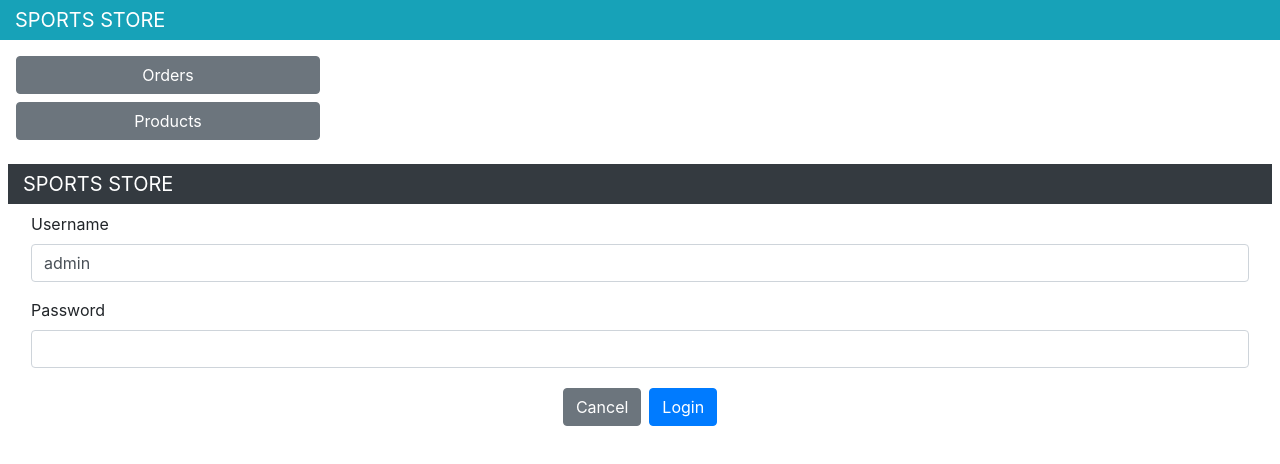
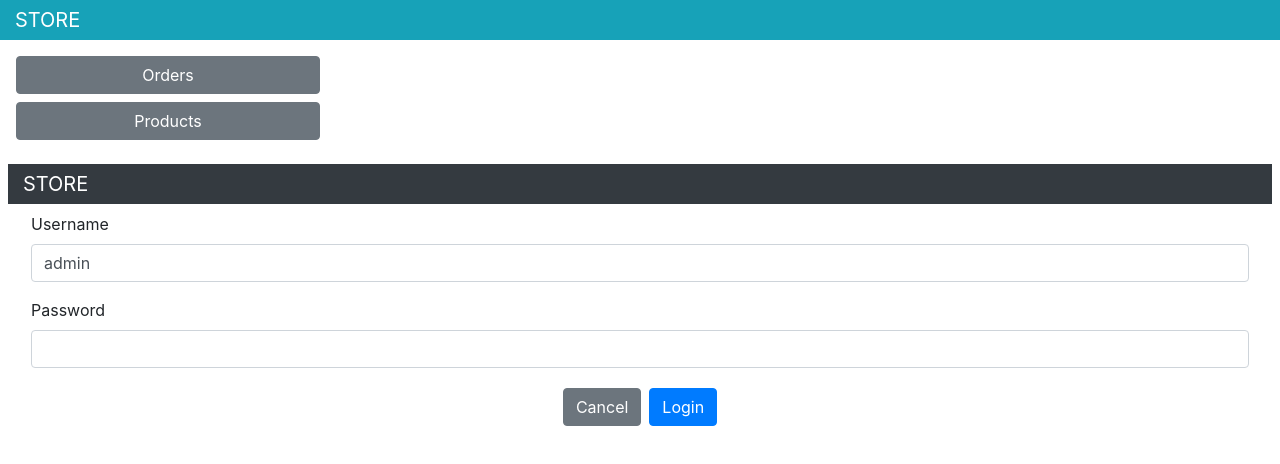
Before and after one commit to cynthiaChanChan/store, a React (Create React App) app: page /admin in a window 1280 px wide. Shown: the top 464 px of the page. Built offline with nearby package versions, Linux system fonts and the light colour scheme.

Commit message:
Change server

```diff
--- a/package.json
+++ b/package.json
@@ -28,6 +28,8 @@
     "start": "npm-run-all --parallel reactstart webservice",
     "reactstart": "react-scripts start",
     "webservice": "node server.js",
+    "serve": "node server.js ./productionData.json 4000",
+    "prod": "npm-run-all build serve",
     "build": "react-scripts build",
     "test": "react-scripts test",
     "eject": "react-scripts eject"
--- a/server.js
+++ b/server.js
@@ -8,6 +8,7 @@ const graphqlHTTP = require("express-graphql");
 const queryResolvers = require("./serverQueriesResolver");
 const mutationResolvers = require("./serverMutationsResolver");
 const auth = require("./authMiddleware");
+const history = require("connect-history-api-fallback");
 
 const fileName = process.argv[2] || "./data.js";
 const port = process.argv[3] || 3500;
@@ -38,6 +39,10 @@ const createServer = () => {
 
 createServer();
 
+//Middleware to proxy requests through a specified index page, useful for Single Page Applications that utilise the HTML5 History API.
+app.use(history());
+
+app.use("/", express.static("./build"));
 app.use(cors());
 app.use(jsonServer.bodyParser);
 app.use(auth);
--- a/src/App.js
+++ b/src/App.js
@@ -1,4 +1,4 @@
-import React from "react";
+import React, { lazy, Suspense } from "react";
 import { PersistGate } from "redux-persist/integration/react";
 import { Provider } from "react-redux";
 import {
@@ -9,8 +9,8 @@ import {
 } from "react-router-dom";
 import { ShopConnector } from "./shop";
 import { store, persistor } from "./redux/store";
-import { Admin } from "./admin";
 import { AuthProviderImpl } from "./auth/AuthProviderImpl";
+const Admin = lazy(() => import("./admin/Admin/Admin"));
 
 function App() {
     return (
@@ -20,7 +20,14 @@ function App() {
                     <Router>
                         <Switch>
                             <Route path="/shop" component={ShopConnector} />
-                            <Route path="/admin" component={Admin} />
+                            <Route
+                                path="/admin"
+                                render={(routeProps) => (
+                                    <Suspense fallback={<h3>Loading...</h3>}>
+                                        <Admin {...routeProps} />
+                                    </Suspense>
+                                )}
+                            />
                             <Redirect to="/shop" />
                         </Switch>
                     </Router>
--- a/src/admin/Admin/Admin.jsx
+++ b/src/admin/Admin/Admin.jsx
@@ -30,7 +30,7 @@ const Admin = (props) => {
             <div className="container-fluid">
                 <div className="row">
                     <div className="col bg-info text-white">
-                        <div className="navbar-brand">SPORTS STORE</div>
+                        <div className="navbar-brand">STORE</div>
                     </div>
                 </div>
                 <div className="row">
--- a/src/admin/ProductCreator/ProductCreator.jsx
+++ b/src/admin/ProductCreator/ProductCreator.jsx
@@ -31,7 +31,7 @@ const ProductCreator = ({ mode, history, product }) => {
         <div className="cotainer-fluid">
             <div className="row">
                 <div className="col bg-dark text-white">
-                    <div className="navbar-brand">SPORTS STORE</div>
+                    <div className="navbar-brand">STORE</div>
                 </div>
             </div>
             <div className="row">
--- a/src/auth/AuthPrompt.jsx
+++ b/src/auth/AuthPrompt.jsx
@@ -22,7 +22,7 @@ const AuthPrompt = (props) => {
         <div className="container-fluid">
             <div className="row">
                 <div className="col bg-dark text-white">
-                    <div className="navbar-brand">SPORTS STORE</div>
+                    <div className="navbar-brand">STORE</div>
                 </div>
             </div>
             <div className="row">
--- a/src/data/urls.js
+++ b/src/data/urls.js
@@ -1,15 +1,15 @@
 import { DataTypes } from "../redux/types";
 
-const protocol = "http";
-const hostname = "localhost";
-const port = 3500;
+// const protocol = "http";
+// const hostname = "localhost";
+// const port = 3500;
 
 export const restUrls = {
-    [DataTypes.PRODUCTS]: `${protocol}://${hostname}:${port}/api/products`,
-    [DataTypes.CATEGORIES]: `${protocol}://${hostname}:${port}/api/categories`,
-    [DataTypes.ORDERS]: `${protocol}://${hostname}:${port}/api/orders`,
+    [DataTypes.PRODUCTS]: `/api/products`,
+    [DataTypes.CATEGORIES]: `/api/categories`,
+    [DataTypes.ORDERS]: `/api/orders`,
 };
 
-export const GraphQlUrl = `${protocol}://${hostname}:${port}/graphql`;
+export const GraphQlUrl = `/graphql`;
 
-export const authUrl = `${protocol}://${hostname}:${port}/login`;
+export const authUrl = `/login`;
--- a/src/shop/Checkout/Checkout.jsx
+++ b/src/shop/Checkout/Checkout.jsx
@@ -36,7 +36,7 @@ const Checkout = ({ cart, placeOrder, clearCart, history }) => {
         <div className="container-fluid">
             <div className="row">
                 <div className="col bg-dark text-white">
-                    <div className="navbar-brand">SPORTS STORE</div>
+                    <div className="navbar-brand">STORE</div>
                 </div>
             </div>
             <div className="row">
--- a/src/shop/Shop/Shop.jsx
+++ b/src/shop/Shop/Shop.jsx
@@ -20,7 +20,7 @@ const Shop = ({ categories, products, addToCart, cartItems, cartPrice }) => {
         <div className="container-fluid">
             <div className="row">
                 <div className="col bg-dark text-white">
-                    <div className="navbar-brand">SPORTS STORE</div>
+                    <div className="navbar-brand">STORE</div>
                     <CartSummary cartItems={cartItems} cartPrice={cartPrice} />
                 </div>
             </div>
--- a/src/shop/Thanks/Thanks.jsx
+++ b/src/shop/Thanks/Thanks.jsx
@@ -4,7 +4,7 @@ import { Link } from "react-router-dom";
 const Thanks = ({ order }) => (
     <div>
         <div className="col bg-dark text-white">
-            <div className="navbar-brand">SPORTS STORE</div>
+            <div className="navbar-brand">STORE</div>
         </div>
         <div className="m-2 text-center">
             <h2>Thanks!</h2>
```
Also changed, not shown: productionData.json (added, +19 -0 lines), 1 other file (tests, documents, lock files or other folders).
